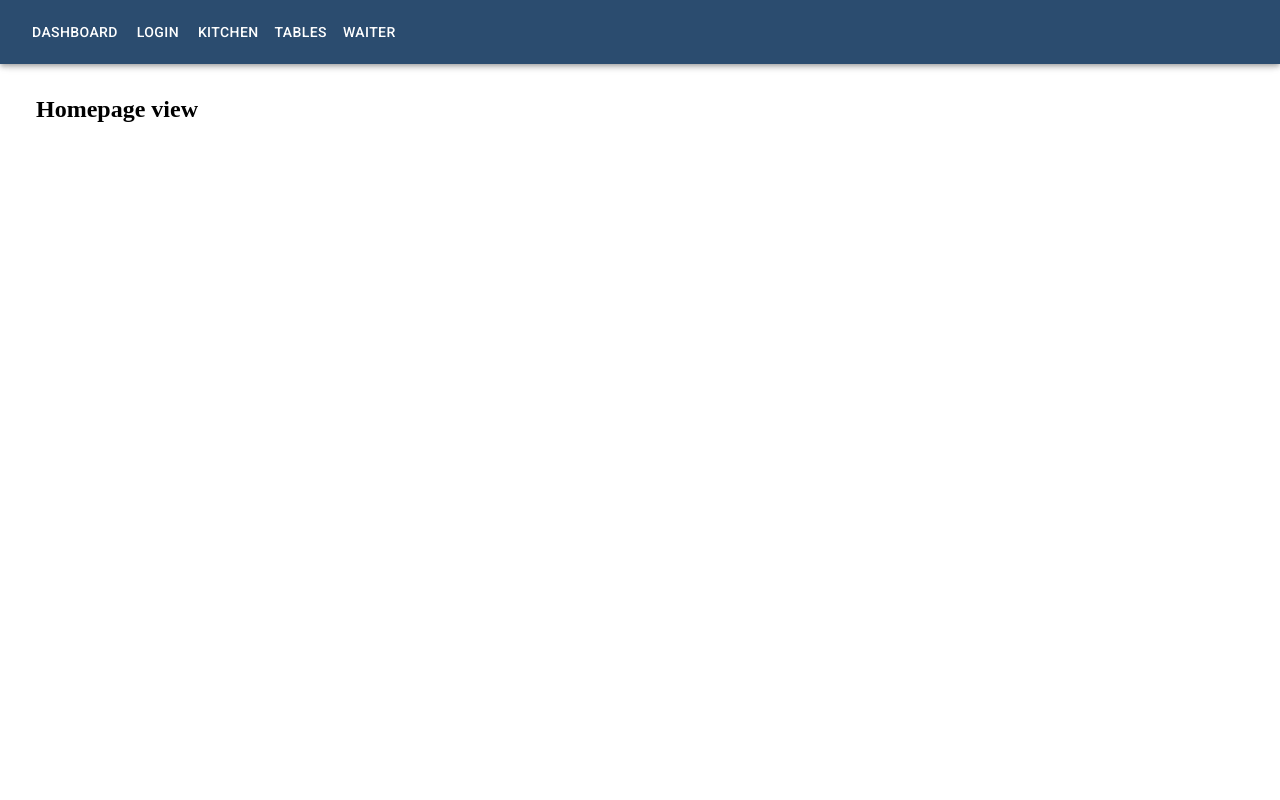
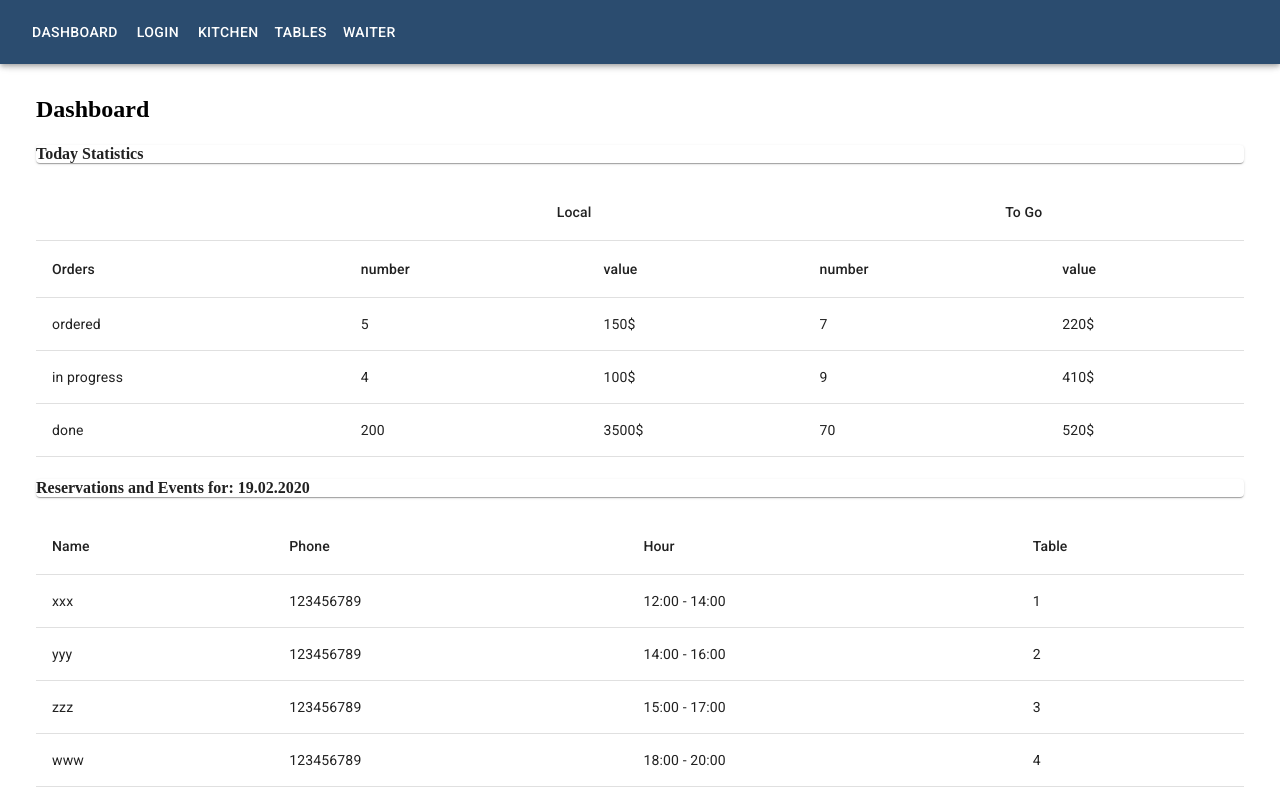
Before and after one commit to PaPaX2/pizzeria-portal, a React (Create React App) app: page / in a window 1280 px wide. Shown: the top 800 px of the page. Built offline with nearby package versions, Linux system fonts and the light colour scheme.

Commit message:
DONE Daschboard page

```diff
--- a/src/components/views/Homepage/Homepage.js
+++ b/src/components/views/Homepage/Homepage.js
@@ -1,16 +1,92 @@
 import React from 'react';
 //import PropTypes from 'prop-types';
 import styles from './Homepage.module.scss';
+import Container from '@material-ui/core/Container';
+import Table from '@material-ui/core/Table';
+import TableBody from '@material-ui/core/TableBody';
+import TableCell from '@material-ui/core/TableCell';
+import TableHead from '@material-ui/core/TableHead';
+import TableRow from '@material-ui/core/TableRow';
+import Paper from '@material-ui/core/Paper';
 
-class Homepage extends React.Component {
+const demoStatistics = [
+  {id: '1', status: 'ordered', localValue: 5, localCash: 150, togoValue: 7, togoCash: 220},
+  {id: '2', status: 'in progress', localValue: 4, localCash: 100, togoValue: 9, togoCash: 410},
+  {id: '5', status: 'done', localValue: 200, localCash: 3500, togoValue: 70, togoCash: 520},
+];
 
-  render() {
-    return (
-      <div className={styles.component}>
-        <h2>Homepage view</h2>
-      </div>
-    );
-  }
-}
+const demoEvents = [
+  {name: 'xxx', phone: '123456789', hour: '12:00 - 14:00', table: 1 },
+  {name: 'yyy', phone: '123456789', hour: '14:00 - 16:00', table: 2 },
+  {name: 'zzz', phone: '123456789', hour: '15:00 - 17:00', table: 3 },
+  {name: 'www', phone: '123456789', hour: '18:00 - 20:00', table: 4 },
+  {name: 'vvv', phone: '123456789', hour: '19:00 - 21:00', table: 1 },
+  {name: 'ddd', phone: '123456789', hour: '20:00 - 22:00', table: 2 },
+  {name: 'rrr', phone: '123456789', hour: '22:00 - 24:00', table: 4 },
+];
+
+const today = new Date();
+const formatedDate = (today.getDate() < 10 ? '0' : '') + today.getDate() + '.' + (((today.getMonth() + 1) < 10 ? '0' : '') + (today.getMonth() + 1)) + '.' + today.getFullYear();
+
+const Homepage = () => (
+  <Container className={styles.component}>
+    <h2>Dashboard</h2>
+    <Paper>
+      <h4> Today Statistics </h4>
+    </Paper>
+    <Table>
+      <TableHead>
+        <TableRow>
+          <TableCell colSpan={1}></TableCell>
+          <TableCell align="center" colSpan={2}> Local </TableCell>
+          <TableCell align="center" colSpan={2}> To Go </TableCell>
+        </TableRow>
+        <TableRow>
+          <TableCell>Orders</TableCell>
+          <TableCell>number</TableCell>
+          <TableCell>value</TableCell>
+          <TableCell>number</TableCell>
+          <TableCell>value</TableCell>
+        </TableRow>
+      </TableHead>
+      <TableBody>
+        {demoStatistics.map(row =>
+          <TableRow key={row.status}>
+            <TableCell>{row.status}</TableCell>
+            <TableCell>{row.localValue}</TableCell>
+            <TableCell>{row.localCash}$</TableCell>
+            <TableCell>{row.togoValue}</TableCell>
+            <TableCell>{row.togoCash}$</TableCell>
+          </TableRow>
+        )}
+      </TableBody>
+    </Table>
+    <Paper>
+      <h4> Reservations and Events for: {formatedDate} </h4>
+    </Paper>
+    <Table>
+      <TableHead>
+        <TableRow>
+          <TableCell>Name</TableCell>
+          <TableCell>Phone</TableCell>
+          <TableCell>Hour</TableCell>
+          <TableCell>Table</TableCell>
+        </TableRow>
+      </TableHead>
+      <TableBody>
+        {demoEvents.map(row =>
+          <TableRow key={row.name}>
+            <TableCell>{row.name}</TableCell>
+            <TableCell>{row.phone}</TableCell>
+            <TableCell>{row.hour}</TableCell>
+            <TableCell>{row.table}</TableCell>
+          </TableRow>
+        )}
+      </TableBody>
+    </Table>
+
+  </Container>
+);
+
 
 export default Homepage;
```
